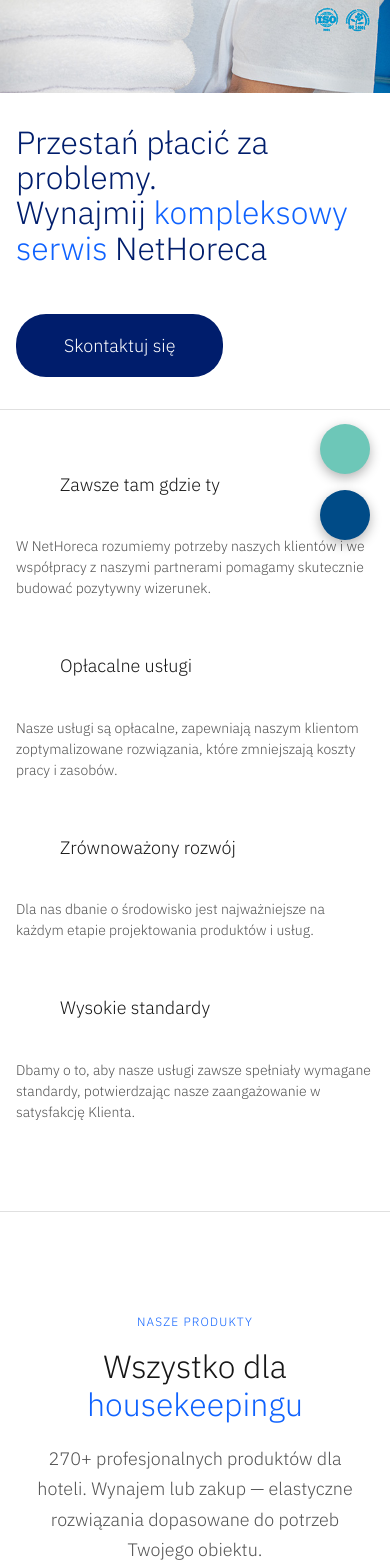
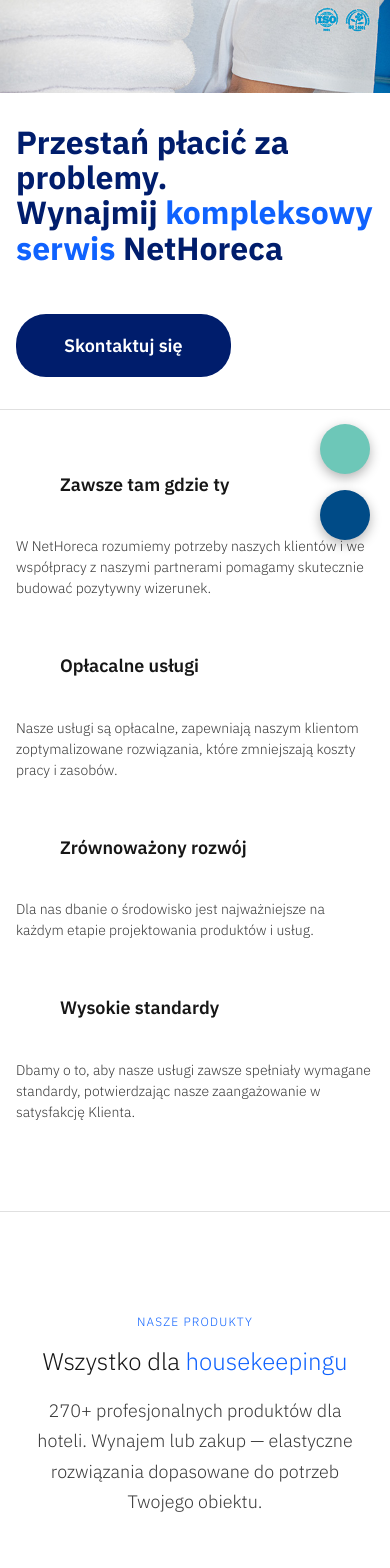
Before and after one commit to czterypokoje-lgtm/nethoreca-website, a Next.js app: page / in a window 390 px wide. Shown: the part 260-1828 px from the top of the page. Built offline with nearby package versions, Linux system fonts and the light colour scheme; some icons are missing.

Commit message:
chore: mobile optimization and reczniki image update

```diff
--- a/src/app/globals.css
+++ b/src/app/globals.css
@@ -31,7 +31,7 @@
 
   --color-text-primary: #161616;
   /* IBM Carbon - Primary Text */
-  --color-text-secondary: #525252;
+  --color-text-secondary: #393939;
   /* Secondary Text */
   --color-text-tertiary: #8d8d8d;
   /* Tertiary Text */
@@ -139,14 +139,9 @@
 b,
 button {
   font-family: var(--font-primary);
-  font-weight: 300 !important;
   line-height: 1.25;
   color: var(--color-text-primary);
   margin-bottom: var(--space-06);
-}
-
-* {
-  font-weight: 300 !important;
 }
 
 h1 {
--- a/src/app/layout.tsx
+++ b/src/app/layout.tsx
@@ -8,11 +8,17 @@
 // Optimized font loading - subset and swap for faster rendering
 const ibmPlexSans = IBM_Plex_Sans({
   subsets: ["latin", "latin-ext"],
-  weight: ["300"],
+  weight: ["300", "400", "500", "600", "700"],
   display: "swap",
   preload: true,
   variable: "--font-ibm",
 });
+
+export const viewport: import("next").Viewport = {
+  width: "device-width",
+  initialScale: 1,
+  maximumScale: 1,
+};
 
 export const metadata: Metadata = {
   metadataBase: new URL('https://nethoreca.pl'),
--- a/src/app/page.module.css
+++ b/src/app/page.module.css
@@ -38,7 +38,7 @@
 }
 
 .heroTitle {
-  font-size: clamp(3rem, 5vw, 4.5rem);
+  font-size: clamp(1.75rem, 6vw, 4.5rem);
   font-weight: 700;
   /* Bold */
   line-height: 1.1;
@@ -171,7 +171,7 @@
 
 @media (max-width: 640px) {
   .heroTitle {
-    font-size: 2.5rem;
+    font-size: clamp(1.75rem, 8vw, 2.5rem);
   }
 
   .benefitsGrid {
@@ -265,7 +265,7 @@
 }
 
 .sectionTitle {
-  font-size: clamp(2rem, 4vw, 2.75rem);
+  font-size: clamp(1.5rem, 5vw, 2.75rem);
   font-weight: 300;
   line-height: 1.2;
   color: var(--color-text-primary);
--- a/src/app/page.tsx
+++ b/src/app/page.tsx
@@ -28,17 +28,17 @@
   return (
     <>
       {/* Structured Data for SEO */}
-      <Script
+      <script
         id="faq-schema"
         type="application/ld+json"
         dangerouslySetInnerHTML={{ __html: JSON.stringify(faqSchema) }}
       />
-      <Script
+      <script
         id="website-schema"
         type="application/ld+json"
         dangerouslySetInnerHTML={{ __html: JSON.stringify(websiteSchema) }}
       />
-      <Script
+      <script
         id="speakable-schema"
         type="application/ld+json"
         dangerouslySetInnerHTML={{ __html: JSON.stringify(speakableSchema("https://nethoreca.pl", ["#faq-section"])) }}
--- a/src/app/pralnia-dla-hoteli/page.tsx
+++ b/src/app/pralnia-dla-hoteli/page.tsx
@@ -10,6 +10,7 @@
 import ReferenceSection from '@/components/sections/ReferenceSection';
 import TeamContactCTA from '@/components/shared/TeamContactCTA';
 import { teamMembers } from '@/lib/trust-signals';
+import { createPageMetadata } from '@/lib/seo-metadata';
 import styles from './page.module.css';
 
 export const metadata: Metadata = createPageMetadata({
--- a/src/app/pralnia-dla-hoteli/pralnia.module.css
+++ b/src/app/pralnia-dla-hoteli/pralnia.module.css
@@ -19,7 +19,7 @@
 }
 
 .sectionTitle {
-    font-size: 2.5rem;
+    font-size: clamp(1.5rem, 5vw, 2.5rem);
     font-weight: 800;
     color: #0f172a;
     margin-bottom: 1rem;
@@ -73,7 +73,7 @@
 }
 
 .heroTitle {
-    font-size: 3.5rem;
+    font-size: clamp(1.75rem, 8vw, 3.5rem);
     line-height: 1.1;
     margin-bottom: 1.5rem;
 }
@@ -158,14 +158,6 @@
 }
 
 @media (max-width: 768px) {
-    .heroTitle {
-        font-size: 2.5rem;
-    }
-
-    .sectionTitle {
-        font-size: 2rem;
-    }
-
     .caseSnippet {
         text-align: center;
         flex-direction: column;
--- a/src/app/tekstylia-hotelowe/page.tsx
+++ b/src/app/tekstylia-hotelowe/page.tsx
@@ -43,7 +43,7 @@
         id: 'reczniki',
         title: 'Ręczniki Hotelowe',
         description: 'Puszyste i chłonne ręczniki frotte, które zachwycą Twoich gości. Wyjątkowa trwałość dzięki podwójnym obszyciom.',
-        image: '/products/reczniki-hotelowe-frotte-komplet.webp',
+        image: '/products/1706891045_69dabd303f5ae4fa84cad912ed9de833.jpeg',
         features: ['Gramatura 400-650 g/m²', '100% Bawełna Egejska', 'Wzmocnione brzegi'],
         link: '/tekstylia-hotelowe/reczniki'
     },
--- a/src/components/Navigation.module.css
+++ b/src/components/Navigation.module.css
@@ -176,7 +176,7 @@
 
 /* ── Mobile Menu Overlay ── */
 .mobileMenu {
-    display: none;
+    visibility: hidden;
     position: fixed;
     top: 0;
     left: 0;
@@ -186,13 +186,13 @@
     z-index: var(--z-modal); /* Increased from z-sticky - 1 */
     overflow-y: auto;
     transform: translateX(-100%);
-    transition: transform 0.3s ease;
+    transition: transform 0.3s ease, visibility 0.3s ease;
     padding-top: 80px; /* space for the sticky nav bar */
 }
 
 .mobileMenuOpen {
-    display: block !important;
-    transform: translateX(0);
+    visibility: visible !important;
+    transform: translateX(0) !important;
 }
 
 .mobileMenuInner {
@@ -326,7 +326,9 @@
 
 /* ── Backdrop ── */
 .mobileBackdrop {
-    display: none;
+    visibility: hidden;
+    opacity: 0;
+    transition: opacity 0.3s ease, visibility 0.3s ease;
     position: fixed;
     inset: 0;
     background: rgba(0, 0, 0, 0.4);
@@ -334,7 +336,8 @@
 }
 
 .mobileBackdropOpen {
-    display: block !important;
+    visibility: visible !important;
+    opacity: 1 !important;
 }
 
 /* ── Responsive Breakpoints ── */
--- a/src/components/Navigation.tsx
+++ b/src/components/Navigation.tsx
@@ -20,11 +20,10 @@
         label: 'Chemia Ecolab',
         href: '/chemia-ecolab',
         sub: [
-            { label: 'Pralnia (ECOBRITE)', href: '/chemia-ecolab/pralnia' },
-            { label: 'Środki Czyszczące', href: '/chemia-ecolab/czyszczenie' },
+            { label: 'Pralnia (ECOBRITE)', href: '/chemia-ecolab/pielegnacja-tkanin' },
+            { label: 'Środki Czyszczące', href: '/chemia-ecolab/srodki-czyszczace' },
             { label: 'Dezynfekcja', href: '/chemia-ecolab/dezynfekcja' },
-            { label: 'Higiena Kuchni', href: '/chemia-ecolab/kuchnia' },
-            { label: 'Pielęgnacja Podłóg', href: '/chemia-ecolab/podlogi' },
+            { label: 'Higiena Kuchni', href: '/chemia-ecolab/higiena-kuchni' },
         ],
     },
     {
```
Also changed, not shown: public/products/1706891045_69dabd303f5ae4fa84cad912ed9de833.jpeg (added), public/products/NET_HORECA2.png (added).
